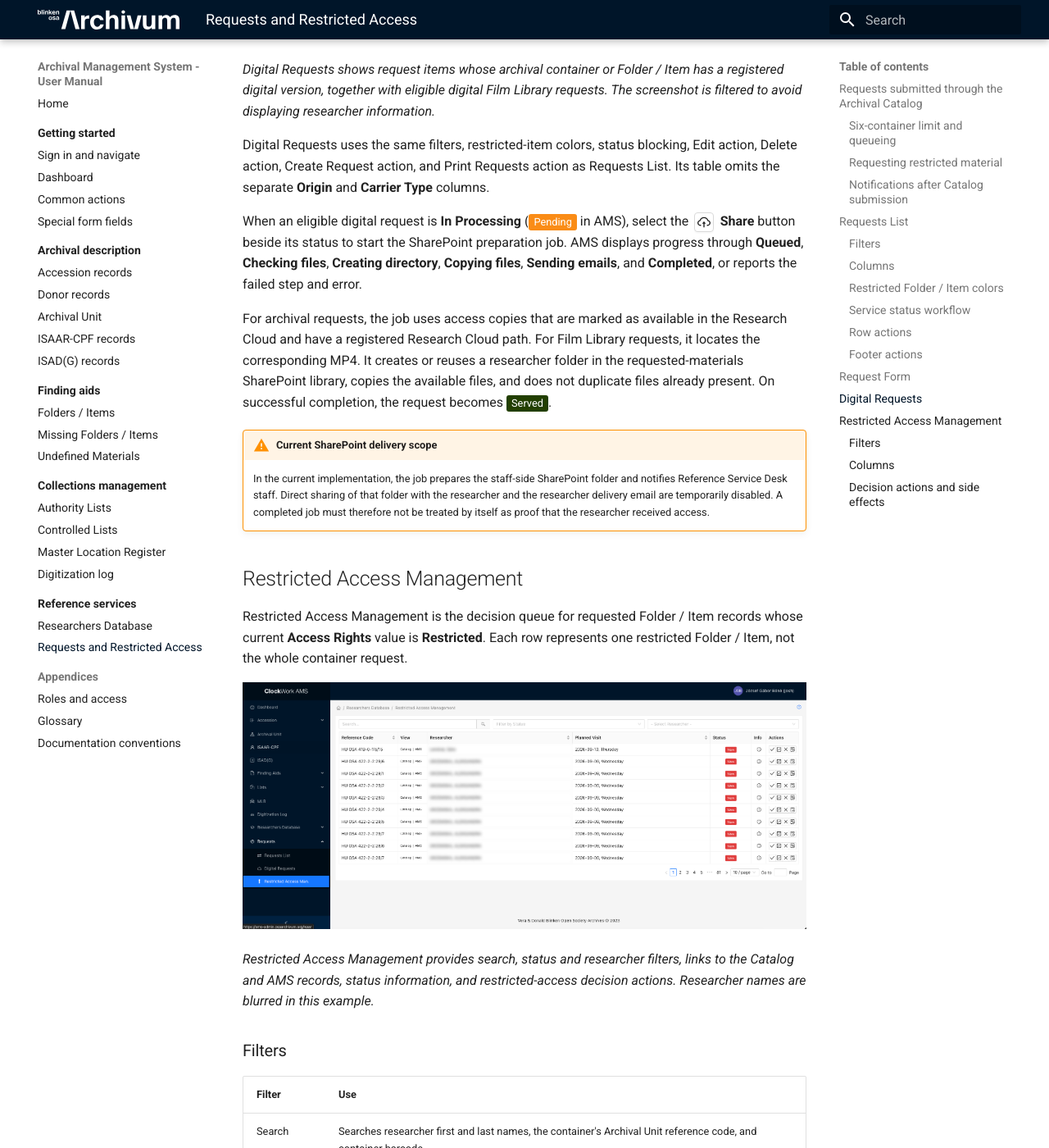
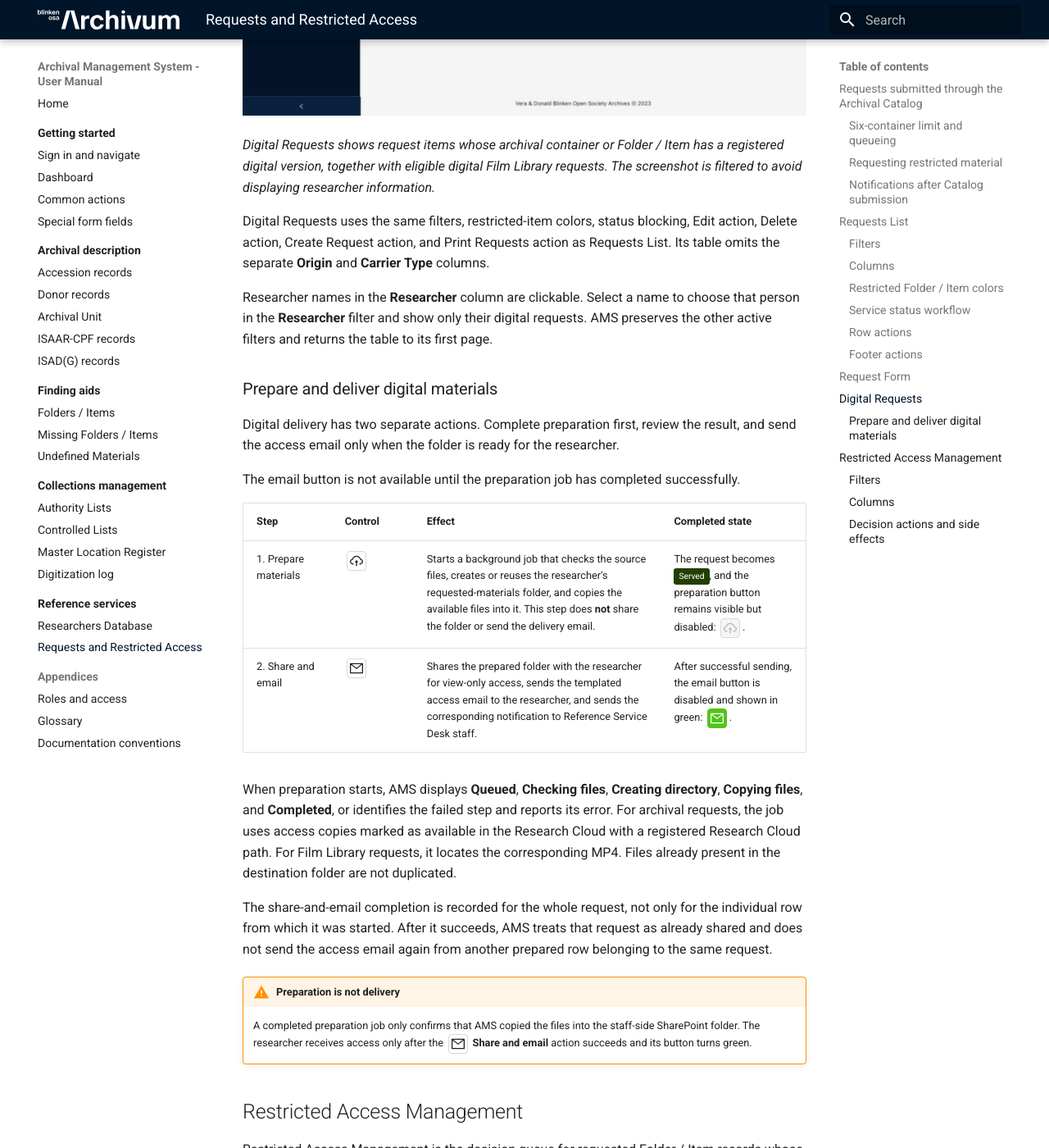
Before and after one commit to BlinkenOSA/ams-manual, an MkDocs documentation site: the page built from docs/reference-services/requests.md, in a window 1280 px wide and 1400 px high, scrolled down 7748 px. Shown: the whole window at 82% size. Built offline with MkDocs 1.6.1 and Material for MkDocs 9.7.7, drawn with Linux system fonts in a browser that asks for light colours; some of the changed text lies outside the part shown.

Commit message:
Added the clickable researcher function.

```diff
--- a/docs/reference-services/requests.md
+++ b/docs/reference-services/requests.md
@@ -69,6 +69,8 @@ The list contains both regular and restricted requests. A request item with unre
 | Status | Filters by <span class="ams-status-badge ams-status-badge--request-queue">In Queue</span>, <span class="ams-status-badge ams-status-badge--request-pending">Pending</span> (In Processing), <span class="ams-status-badge ams-status-badge--request-delivered">Delivered</span>, <span class="ams-status-badge ams-status-badge--request-returned">Returned</span>, <span class="ams-status-badge ams-status-badge--request-reshelved">Reshelved</span>, or <span class="ams-status-badge ams-status-badge--request-served">Served</span>. |
 | Item Type | Filters by **Archival**, **Library**, or **Film Library** origin. |
 | Researcher | Limits the list to one approved researcher. |
+
+Researcher names in the **Researcher** column are clickable. Select a name to choose that person in the **Researcher** filter. AMS preserves the other active filters and returns the table to its first page.
 
 ### Columns
 
@@ -158,12 +160,25 @@ Reference Service Desk staff can create a request in AMS when assistance is requ
 
 Digital Requests uses the same filters, restricted-item colors, status blocking, Edit action, Delete action, Create Request action, and Print Requests action as Requests List. Its table omits the separate **Origin** and **Carrier Type** columns.
 
-When an eligible digital request is **In Processing** (<span class="ams-status-badge ams-status-badge--request-pending">Pending</span> in AMS), select the <span class="ams-ui-button ams-ui-button--small" aria-hidden="true"><span class="ams-ui-icon ams-ui-icon--cloud-upload"></span></span> **Share** button beside its status to start the SharePoint preparation job. AMS displays progress through **Queued**, **Checking files**, **Creating directory**, **Copying files**, **Sending emails**, and **Completed**, or reports the failed step and error.
+Researcher names in the **Researcher** column are clickable. Select a name to choose that person in the **Researcher** filter and show only their digital requests. AMS preserves the other active filters and returns the table to its first page.
 
-For archival requests, the job uses access copies that are marked as available in the Research Cloud and have a registered Research Cloud path. For Film Library requests, it locates the corresponding MP4. It creates or reuses a researcher folder in the requested-materials SharePoint library, copies the available files, and does not duplicate files already present. On successful completion, the request becomes <span class="ams-status-badge ams-status-badge--request-served">Served</span>.
+### Prepare and deliver digital materials
 
-!!! warning "Current SharePoint delivery scope"
-    In the current implementation, the job prepares the staff-side SharePoint folder and notifies Reference Service Desk staff. Direct sharing of that folder with the researcher and the researcher delivery email are temporarily disabled. A completed job must therefore not be treated by itself as proof that the researcher received access.
+Digital delivery has two separate actions. Complete preparation first, review the result, and send the access email only when the folder is ready for the researcher.
+
+The email button is not available until the preparation job has completed successfully.
+
+| Step | Control | Effect | Completed state |
+| --- | --- | --- | --- |
+| 1. Prepare materials | <span class="ams-ui-button ams-ui-button--small" aria-hidden="true"><span class="ams-ui-icon ams-ui-icon--cloud-upload"></span></span> | Starts a background job that checks the source files, creates or reuses the researcher's requested-materials folder, and copies the available files into it. This step does **not** share the folder or send the delivery email. | The request becomes <span class="ams-status-badge ams-status-badge--request-served">Served</span>, and the preparation button remains visible but disabled: <span class="ams-ui-button ams-ui-button--small ams-ui-button--disabled" aria-hidden="true"><span class="ams-ui-icon ams-ui-icon--cloud-upload"></span></span>. |
+| 2. Share and email | <span class="ams-ui-button ams-ui-button--small" aria-hidden="true"><span class="ams-ui-icon ams-ui-icon--mail"></span></span> | Shares the prepared folder with the researcher for view-only access, sends the templated access email to the researcher, and sends the corresponding notification to Reference Service Desk staff. | After successful sending, the email button is disabled and shown in green: <span class="ams-ui-button ams-ui-button--small ams-ui-button--success" aria-hidden="true"><span class="ams-ui-icon ams-ui-icon--mail"></span></span>. |
+
+When preparation starts, AMS displays **Queued**, **Checking files**, **Creating directory**, **Copying files**, and **Completed**, or identifies the failed step and reports its error. For archival requests, the job uses access copies marked as available in the Research Cloud with a registered Research Cloud path. For Film Library requests, it locates the corresponding MP4. Files already present in the destination folder are not duplicated.
+
+The share-and-email completion is recorded for the whole request, not only for the individual row from which it was started. After it succeeds, AMS treats that request as already shared and does not send the access email again from another prepared row belonging to the same request.
+
+!!! warning "Preparation is not delivery"
+    A completed preparation job only confirms that AMS copied the files into the staff-side SharePoint folder. The researcher receives access only after the <span class="ams-ui-button ams-ui-button--small" aria-hidden="true"><span class="ams-ui-icon ams-ui-icon--mail"></span></span> **Share and email** action succeeds and its button turns green.
 
 ## Restricted Access Management
 
@@ -180,6 +195,8 @@ Restricted Access Management is the decision queue for requested Folder / Item r
 | Search | Searches researcher first and last names, the container's Archival Unit reference code, and container barcode. |
 | Status | Filters by <span class="ams-status-badge ams-status-badge--restricted-new">New</span>, <span class="ams-status-badge ams-status-badge--restricted-approved">Approved</span>, <span class="ams-status-badge ams-status-badge--restricted-rejected">Rejected</span>, or <span class="ams-status-badge ams-status-badge--restricted-lifted">Lifted</span>. Records approved for on-site viewing can appear in the list but are not currently offered as a separate filter value. |
 | Researcher | Limits the list to one approved researcher. |
+
+Researcher names in the **Researcher** column are clickable. Select a name to choose that person in the **Researcher** filter. AMS preserves the other active filters and returns the table to its first page.
 
 !!! note "Records included in the current queue"
     The current AMS list includes restricted Folder / Item requests with a planned date on or after **1 January 2025**. A record disappears from this queue if **Lift** changes its Access Rights to **Not Restricted**.
--- a/docs/stylesheets/ams-components.css
+++ b/docs/stylesheets/ams-components.css
@@ -124,6 +124,10 @@
   --ams-ui-icon: url("../assets/icons/cloud-upload-outlined.svg");
 }
 
+.ams-ui-icon--mail {
+  --ams-ui-icon: url("../assets/icons/mail-outlined.svg");
+}
+
 .ams-ui-icon--eye {
   --ams-ui-icon: url("../assets/icons/eye-outlined.svg");
 }
@@ -187,6 +191,19 @@
 .ams-ui-button--confidential {
   background-color: #ffeb37;
   color: #000;
+}
+
+.ams-ui-button--disabled {
+  background-color: rgb(0 0 0 / 4%);
+  border-color: #d9d9d9;
+  box-shadow: none;
+  color: rgb(0 0 0 / 25%);
+}
+
+.ams-ui-button--success {
+  background-color: #52c41a;
+  border-color: #52c41a;
+  color: #fff;
 }
 
 .ams-status-badge {
```
Also changed, not shown: docs/assets/icons/mail-outlined.svg (added).
